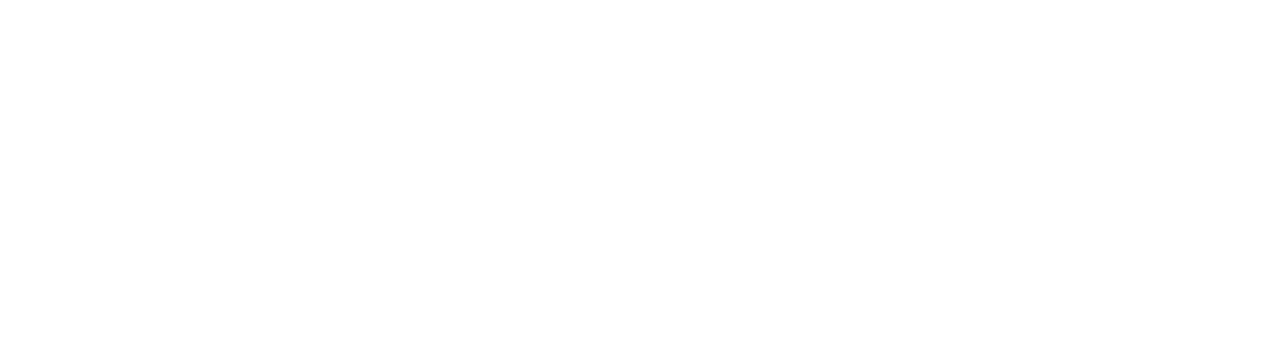
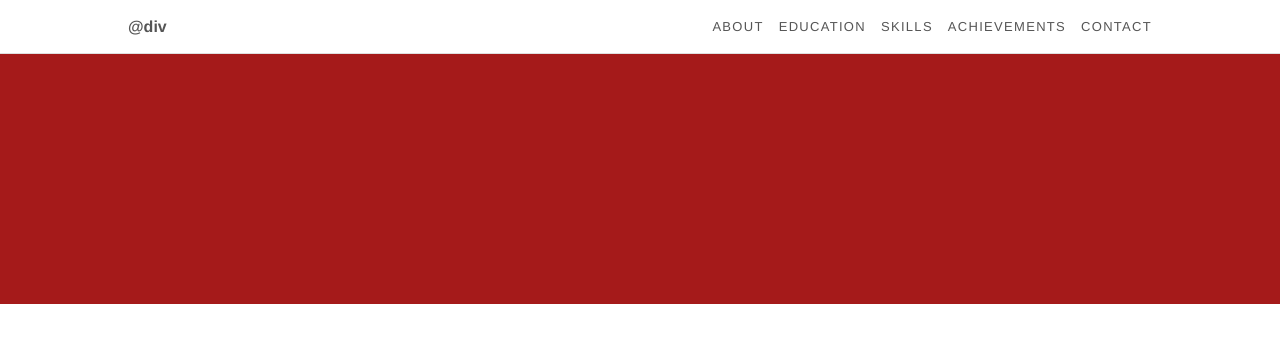
Before and after one commit to divsharma-usc/Portfolio-D, a React (Create React App) app in the folder portfolio/: page / in a window 1280 px wide. Shown: the top 342 px of the page. Built offline with nearby package versions, Linux system fonts and the light colour scheme.

Commit message:
Making Header

```diff
--- a/portfolio/src/App.css
+++ b/portfolio/src/App.css
@@ -21,3 +21,41 @@
     transform: rotate(360deg);
   }
 }
+
+.header{
+  border-bottom-style: solid;
+  border-bottom-width: 1px;
+  border-bottom-color: rgba(0,0,0,.125);
+
+  height: 53px;
+  display: flex;
+  justify-content: space-between;
+  align-items: center;
+
+  font-family: Montserrat,helvetica neue,Helvetica,Arial,sans-serif;
+  color: #555;
+}
+
+.mainSection{
+  color: #fff;
+  background: #a51a1a;
+  height: 250px;
+}
+
+#leftHeaderBox{
+  margin-left: 10%;
+  font-weight: 600;
+}
+
+#rightHeaderBox{
+  margin-right: 10%;
+  font-weight: 400;
+  font-size: small;
+  text-transform: uppercase;
+  letter-spacing: .1em;
+}
+
+#rightHeaderBox a{
+  margin-left: 15px;
+  cursor: pointer;
+}
--- a/portfolio/src/App.js
+++ b/portfolio/src/App.js
@@ -3,6 +3,22 @@ import './App.css';
 function App() {
   return (
     <div className="App">
+      <div className="header">
+        <div id="leftHeaderBox">
+          <a>@div</a>
+        </div>
+
+        <div id="rightHeaderBox">
+          <a>About</a>
+          <a>Education</a>
+          <a>Skills</a>
+          <a>Achievements</a>
+          <a>Contact</a>
+        </div>
+      </div>
+
+      <div className="mainSection">
+      </div>
     </div>
   );
 }
```
